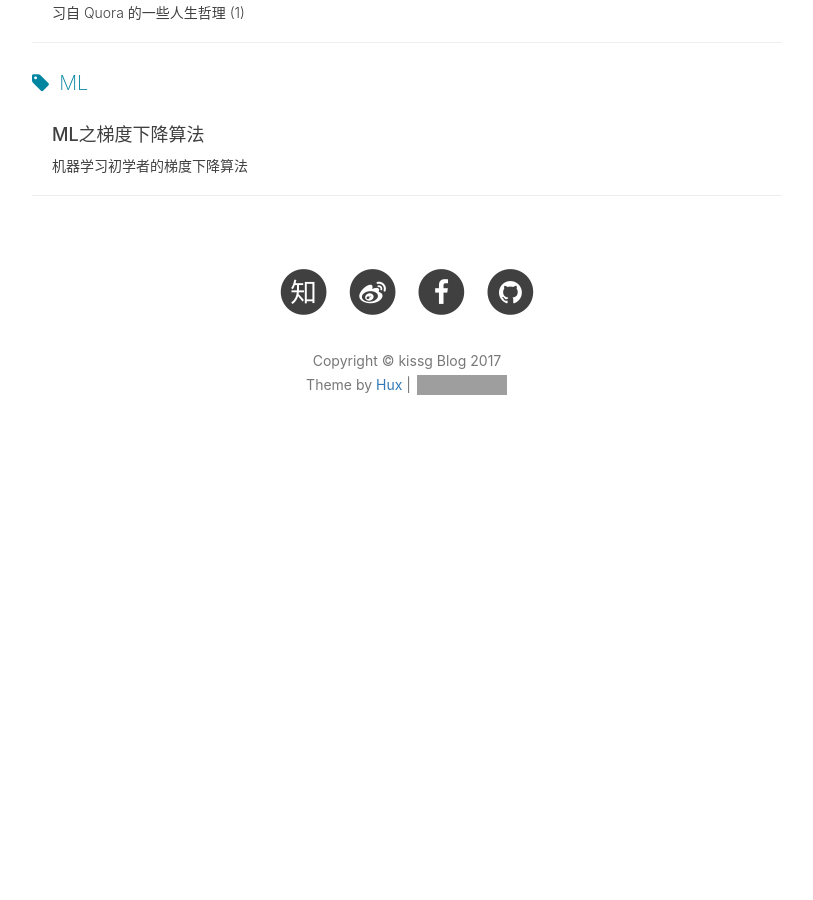
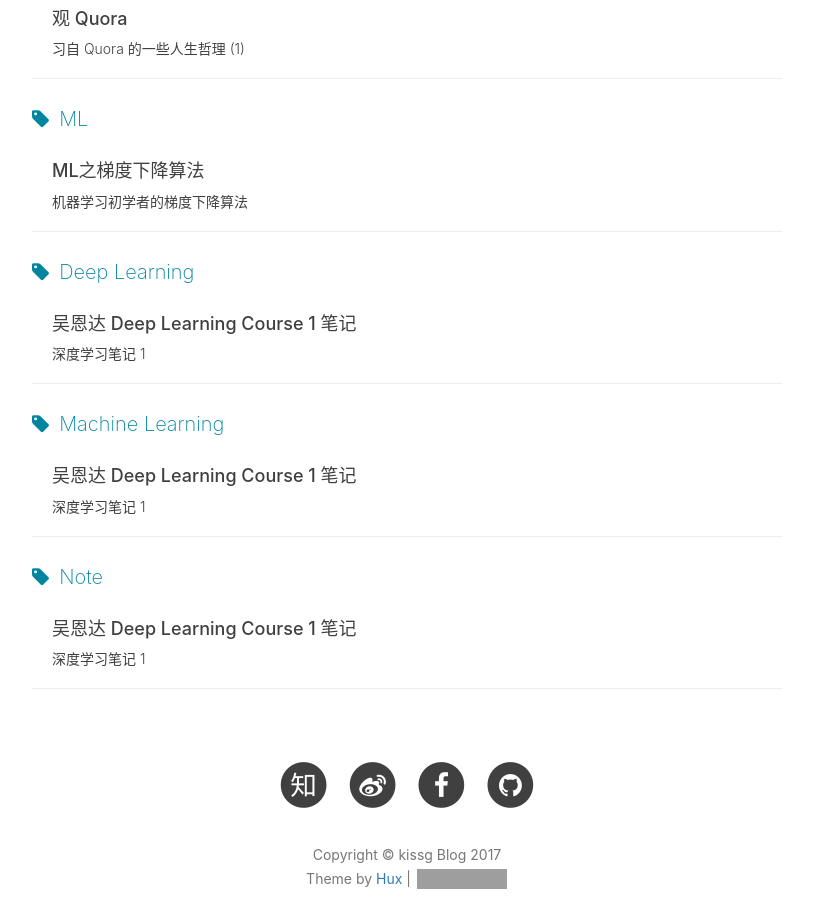
Before and after one commit to iamkissg/iamkissg.github.io, a Jekyll site: the page built from tags.html, in a window 1280 px wide and 900 px high, scrolled down 5918 px. Shown: the whole window, without its empty margins (233-1046 px from the left). Built offline with Jekyll 4.4.1, drawn with Linux system fonts in a browser that asks for light colours; nearby versions of some CDN libraries; comment, search, counter and statistics services are not loaded; before the commit the page ends 6407 px from its top, so only the background shows below that; part of the change alters nothing that is shown; some of the changed text lies outside the part shown; grey boxes are pictures that could not be loaded.

Commit message:
andrew ng dl course 1 note

```diff
--- a/_layouts/default.html
+++ b/_layouts/default.html
@@ -17,6 +17,7 @@
 <img src="/img/icon_wechat.png" width="0" height="0" />
 <!-- Migrate from head to bottom, no longer block render and still work -->
 
+<script id="dsq-count-scr" src="//kissg-blog.disqus.com/count.js" async></script>
 </body>
 
 </html>
--- /dev/null
+++ b/_posts/2017-08-21-andrew_ng_dl_course1_note.md
@@ -0,0 +1,78 @@
+---
+layout:	    post
+title:      "吴恩达 Deep Learning Course 1 笔记"
+subtitle:   "深度学习笔记 1"
+date:       2017-08-21
+author:     "kissg"
+header-img: "img/2017-08-21-andrew_ng_dl_course1_note/cover.jpg"
+comments:    true
+tags:
+    - Deep Learning
+    - Machine Learning
+    - Note
+---
+
+## Course 1: Neural Network and Deep Learning
+
+### week 1: Introduction to Deep Learning
+
+* 机器学习的数据分为: _结构化数据 (structured data)_ 与 _非结构化数据(unstructured data)_. 非结构化数据包括: 音频, 图片, 文本等
+* 深度学习大爆炸的原因是:
+    1. 大数据时代, 数据的爆发式增长
+    2. 计算机硬件技术的发展, 计算成本下降, 速度提高
+    3. 新算法的发明
+
+![/img/2017-08-21-andrew_ng_dl_course1_note/performance-amount_of_data.png](performance-amount_of_data.png)
+
+### week 2: Neural Networks Basics
+
+* 不同于一般机器学习或深度学习的书籍/教程, 吴恩达的矩阵表示法: __用列向量表示一个样本__, 因此 `X.shape==(n_x, m)`, n_x 是特征数, m 是样本大小
+* `损失函数, loss` 是单个样本的估计值与真实值的误差; `成本函数, cost` 是所有样本的误差总和
+* 对率回归的损失函数: `-[ylog(y_hat) + (1-y)(log(1-y_hat))]`
+* 导数的定义, 极限原理
+* 一个辅助工具: `计算图 Computation Graph` (和 Tensorflow 中的概念差不多) 是一个有向图, `边 edge` 定义了数据流动的方向, `节点 node`表示`运算操作 operation`, 流通的是数据.
+
+![/img/2017-08-21-andrew_ng_dl_course1_note/computation_graph.png](computation_graph.png)
+
+* 上图中, 红线表示反向传播
+* 神经网络步骤拆解: `参数初始化` -> `前向传播` -> `计算成本` -> `反向传播` -> `更新参数`
+* 向量化的一个好处是: 不必显式地循环, 用矩阵运算来代替循环. 充分利用了 `SIMD, 单指令多数据` 的优势, 提高计算效率
+* 神经网络编程指南 1: 尽可能避免显式的 for-loops
+* Python 科学计算的`广播 broadcasting`: (m, n) 维的矩阵 +-*/ (1, n) 或 (m, 1) 维的矩阵, 后者将自动进行横向或纵向复制, 得到 (m, n) 维的矩阵, 然后计算
+* `np.random.randn(n).shape  # (n,)` 得到一个秩为 n 的数组, 既不是行向量也不是列向量; `np.random.randn((n, 1)).shape  # (n, 1)` 得到一个 (n, 1) 维的的列向量
+
+### week 3: Shallo Neural Networks
+
+* 一个神经元可以看作是两步计算的结合: 1. 输入的线性加权 `z = w.T x + b`; 2. 非线性变换 `a = g(z)`
+* 几个激活函数: sigmoid, tanh, ReLU, leaky ReLU
+
+![/img/2017-08-21-andrew_ng_dl_course1_note/sigmoid_tanh_relu_leaky-relu.png](sigmoid_tanh_relu_leaky-relu.png)
+
+* `激活函数 activation function` 的必要性: 如果没有激活函数, 或令 g(z)=z, 无论神经网络规模变得多大, 训练得到的模型都可以表示为一个线性模型: `w'x + b`, 就无法学习复杂的特征.
+* simoid func 的微分: `g'(z) = g(z)(1 - g(z))`
+* tanh func 的微分: `g'(z) = 1 - g(z)^2`
+* relu func 的微分: `g'(z) = 0 if z < 0; 1 if z >= 0`
+* leaky relu func 的微分: `g'(z) = k if z < 0; 1 if z >= 0`
+* `随机初始化的必要性`: 初始化权值为 0, 将引入`对称问题 symmetry problem`. 后果是: 第一隐层的每个神经元进行相同的计算, 输出同一结果, 以致于经过多次迭代, 第一隐层的神经元计算结果仍然相同.
+
+### week 4: Deep Neural Networks
+
+* 确保深度神经网络正常运行的一个方法是: 检查矩阵的维度:
+
+![/img/2017-08-21-andrew_ng_dl_course1_note/dimensions_of_parameters.png](dimensions_of_parameters.png)
+
+![/img/2017-08-21-andrew_ng_dl_course1_note/dimensions_of_za.png](dimensions_of_za.png)
+
+* 深度神经网络更关注隐层的数量, 而不是神经元的数量. L 层的_小型_深度神经网络可能比拥有大量隐层单元的浅度网络, 拥有更好的性能. 例如下图所示的例子, 要计算 n 个特征的异或, 深度神经网络时间复杂度为 O(log(n)), 而单隐层神经网络, 时间复杂度为 O(2^n).
+
+![/img/2017-08-21-andrew_ng_dl_course1_note/circuit-theory_deep-learning.png](circuit-theory_deep-learning.png)
+
+* 深度神经网络, 从第一隐层到输出层, 逐层学习更复杂的特征, 比如人脸识别 (语音识别), 第一隐层用于学习面部的线条 (低级音频特征), 第二层用于学习五官特征 (音素, phoneme), 第三层用于学习面部整体特征 (单词, 词组, 句子).
+
+* 第 l 层的前向传播计算, 输入 a[l-1], 输出 a[l], 并缓存 z[l], w[l], b[l] (用于反向传播); 第 l 层的反向传播计算, 输入 da[l], 输出 da[l-1], dW[l], db[l]
+
+![/img/2017-08-21-andrew_ng_dl_course1_note/forwardprop-backprop_kiank.png](forwardprop-backprop_kiank.png)
+
+* 机器学习/深度学习的基本流程:
+
+![/img/2017-08-21-andrew_ng_dl_course1_note/workflow_of_nn.png](workflow_of_nn.png)
```
Also changed, not shown: img/2017-08-21-andrew_ng_dl_course1_note/circuit-theory_deep-learning.png (added), img/2017-08-21-andrew_ng_dl_course1_note/computation_graph.png (added), img/2017-08-21-andrew_ng_dl_course1_note/dimensions_of_parameters.png (added), img/2017-08-21-andrew_ng_dl_course1_note/dimensions_of_za.png (added), img/2017-08-21-andrew_ng_dl_course1_note/forwardprop-backprop_kiank.png (added), img/2017-08-21-andrew_ng_dl_course1_note/performance-amount_of_data.png (added), img/2017-08-21-andrew_ng_dl_course1_note/sigmoid_tanh_relu_leaky-relu.png (added), img/2017-08-21-andrew_ng_dl_course1_note/workflow_of_nn.png (added).
